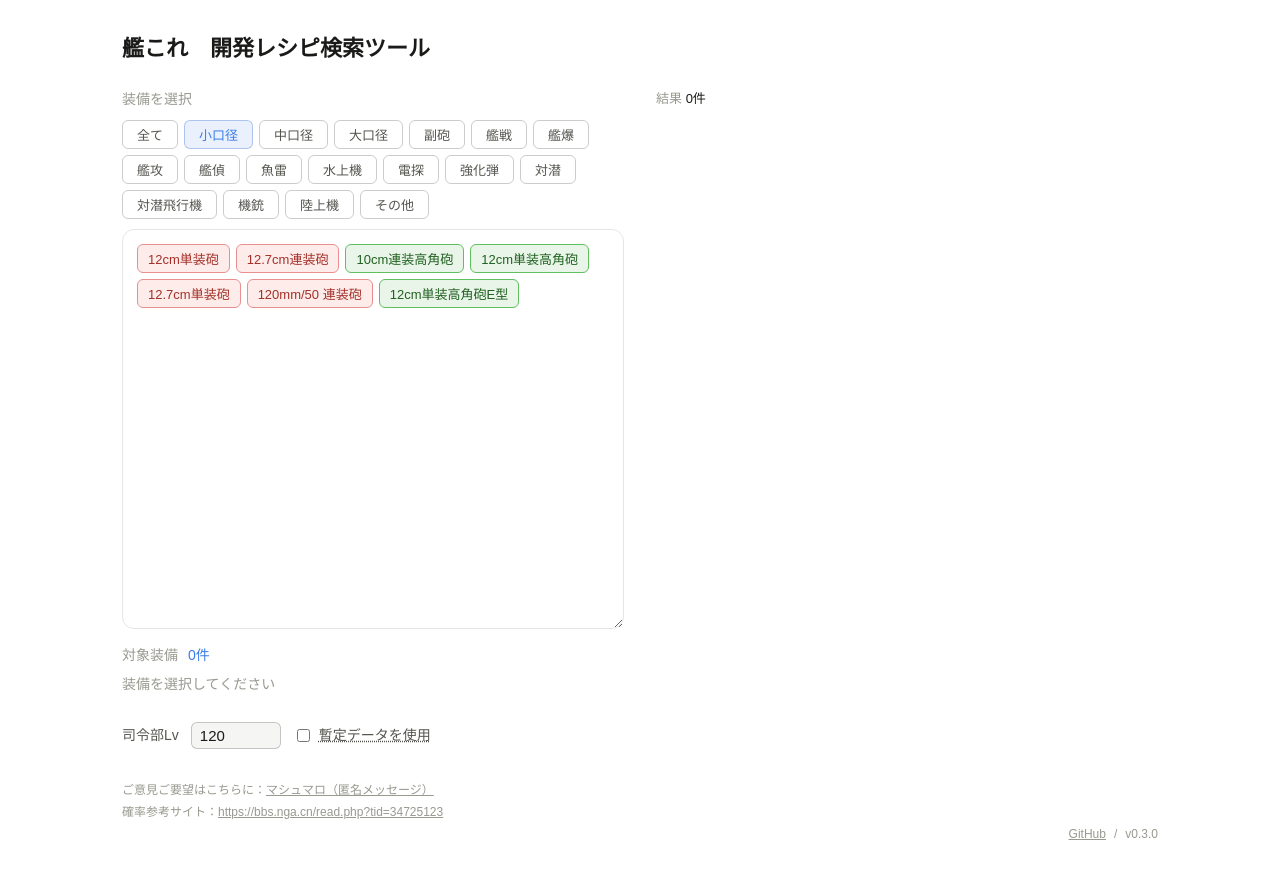
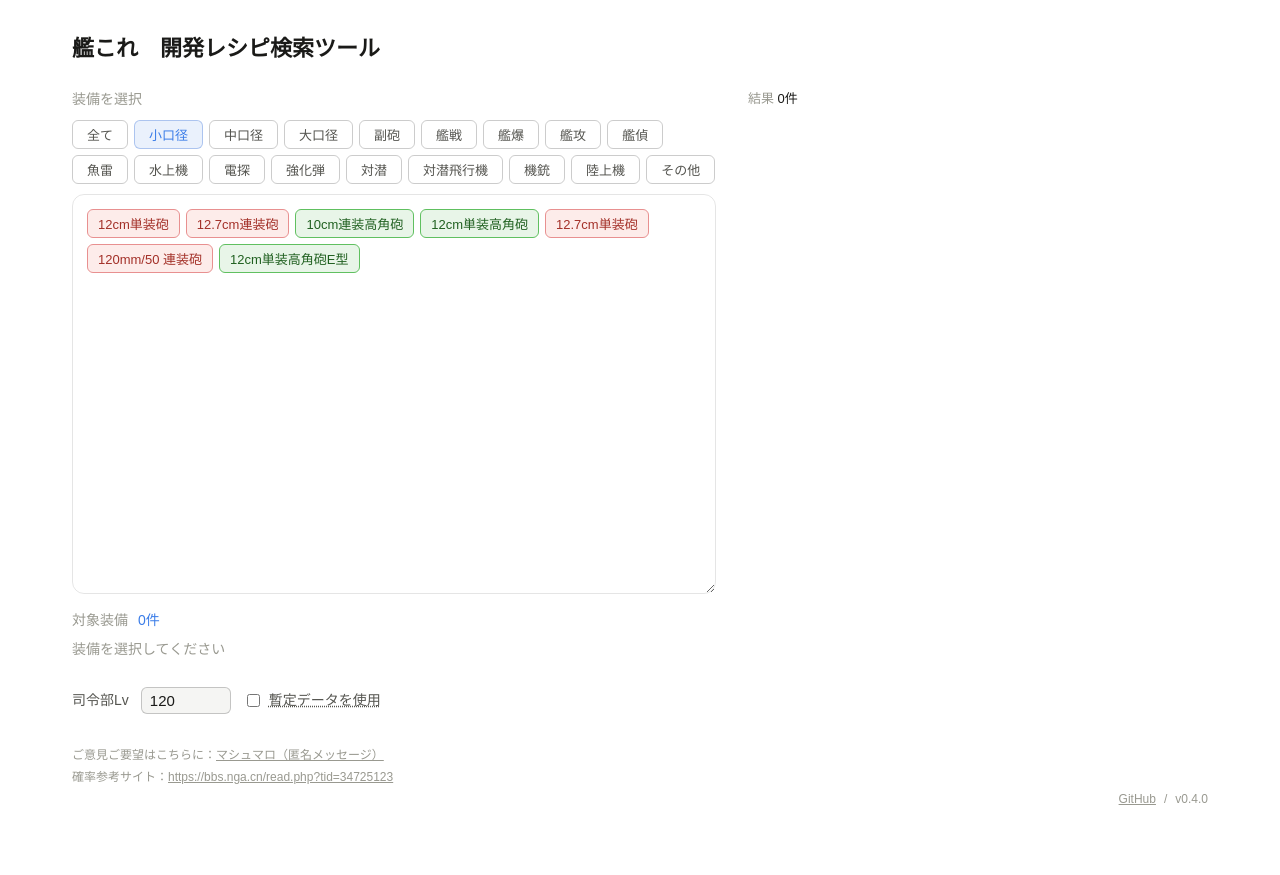
Before and after one commit to iora339/kc-dev-gen, a React (Vite) app: page / in a window 1280 px wide. Both pictures are taken after a click on the button "小口径". After the commit the page ends 840 px from the top, so only its background shows below. Built offline with nearby package versions, Linux system fonts and the light colour scheme.

Commit message:
レイアウト最適化とリスポンシブ改善

```diff
--- a/package.json
+++ b/package.json
@@ -1,6 +1,6 @@
 {
   "name": "kc-dev-gen",
-  "version": "0.3.0",
+  "version": "0.4.0",
   "type": "module",
   "scripts": {
     "dev": "vite",
--- a/src/App.tsx
+++ b/src/App.tsx
@@ -164,7 +164,7 @@
     : candidates;
 
   return (
-    <div style={{ padding: "2rem", fontFamily: "var(--font-sans)", maxWidth: 1100, margin: "0 auto", minHeight: "100vh", boxSizing: "border-box", display: "flex", flexDirection: "column" }}>
+    <div style={{ padding: "2rem", fontFamily: "var(--font-sans)", maxWidth: 1200, margin: "0 auto", minHeight: "100vh", boxSizing: "border-box", display: "flex", flexDirection: "column" }}>
       <h1 style={{ fontSize: 22, fontWeight: 600, color: "var(--text-primary)", margin: "0 0 1.5rem" }}>艦これ　開発レシピ検索ツール</h1>
       <div className="main-grid" style={{ display: "grid", gap: "2rem", alignItems: "start" }}>
         <div>
@@ -302,7 +302,7 @@
         <p style={{ margin: 0, display: "flex", justifyContent: "flex-end", alignItems: "center", gap: 8 }}>
           <a href="https://github.com/iora339/kc-dev-gen" target="_blank" rel="noopener noreferrer" style={{ color: "inherit" }}>GitHub</a>
           <span style={{ color: "var(--text-muted)" }}>/</span>
-          <span>v0.3.0</span>
+          <span>v0.4.0</span>
         </p>
       </footer>
     </div>
--- a/src/components/EquipmentSelector.tsx
+++ b/src/components/EquipmentSelector.tsx
@@ -1,6 +1,7 @@
 import { useMemo, useState, type CSSProperties } from "react";
 import type { Equipment } from "../types";
 import { TYPE_COLORS, DEFAULT_COLOR } from "./typeColors";
+import { useIsSingleColumn } from "../hooks/useIsSingleColumn";
 
 interface Props {
   equipment: Equipment[];
@@ -13,6 +14,7 @@
 
 export function EquipmentSelector({ equipment, developableIds, selectedIds, disabledIds, categories, onToggle }: Props) {
   const [activeCats, setActiveCats] = useState<Set<string>>(new Set());
+  const isSingleColumn = useIsSingleColumn();
 
   function toggleCat(label: string) {
     setActiveCats((prev) => {
@@ -65,7 +67,7 @@
       </div>
       <div style={{
         display: "flex", flexDirection: "column", gap: 10,
-        height: 400, minHeight: 120, maxHeight: "80vh", overflowY: "auto", resize: "vertical",
+        height: isSingleColumn ? 400 : "50vh", minHeight: 120, maxHeight: "80vh", overflowY: "auto", resize: "vertical",
         border: "0.5px solid var(--border)", borderRadius: 12, padding: 14,
       }}>
         {visible.map((cat, i) => (
--- /dev/null
+++ b/src/hooks/useIsSingleColumn.ts
@@ -0,0 +1,15 @@
+import { useEffect, useState } from "react";
+
+// ウィンドウ幅がブレークポイント以下の場合、true を返す
+// breakpoint: ブレークポイント幅（デフォルト: 850px、1列表示の切り替え境界）
+export function useIsSingleColumn(breakpoint = 850): boolean {
+  const [isSingleColumn, setIsSingleColumn] = useState(window.innerWidth <= breakpoint);
+
+  useEffect(() => {
+    const handleResize = () => setIsSingleColumn(window.innerWidth <= breakpoint);
+    window.addEventListener("resize", handleResize);
+    return () => window.removeEventListener("resize", handleResize);
+  }, [breakpoint]);
+
+  return isSingleColumn;
+}
--- a/src/index.css
+++ b/src/index.css
@@ -71,13 +71,33 @@
 }
 
 /* 装備選択と結果一覧の2カラム構成（display: grid 等は App.tsx のインライン style 側にある）。
-   850px以下では縦積みの1カラムに切り替える */
+   グリッド比 1.4fr : 1fr で配置。850px以下では1カラムに切り替える */
 .main-grid {
-  grid-template-columns: 1fr 1fr;
+  grid-template-columns: 1.4fr 1fr;
+}
+
+.main-grid > div:first-child {
+  max-width: 700px;
+}
+
+.main-grid > div:last-child {
+  max-width: 450px;
+}
+
+@media (min-width: 851px) {
+  .main-grid > div:last-child {
+    min-width: 380px;
+  }
 }
 
 @media (max-width: 850px) {
   .main-grid {
     grid-template-columns: 1fr;
   }
+
+  .main-grid > div:first-child,
+  .main-grid > div:last-child {
+    max-width: none;
+    min-width: auto;
+  }
 }
```
Also changed, not shown: 1 other file (tests, documents, lock files or other folders).
